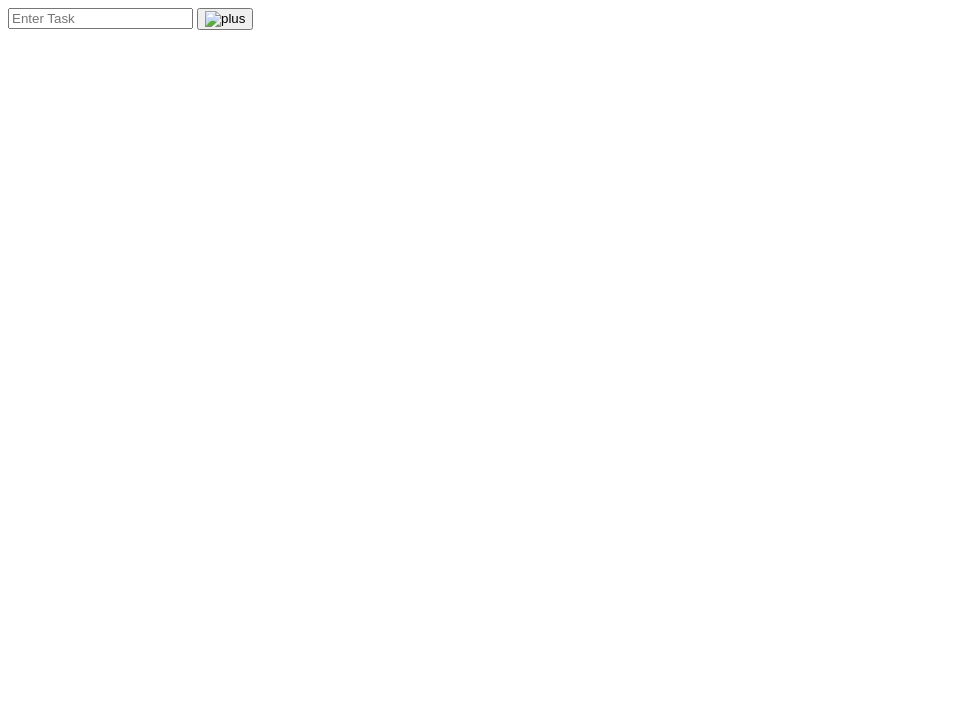
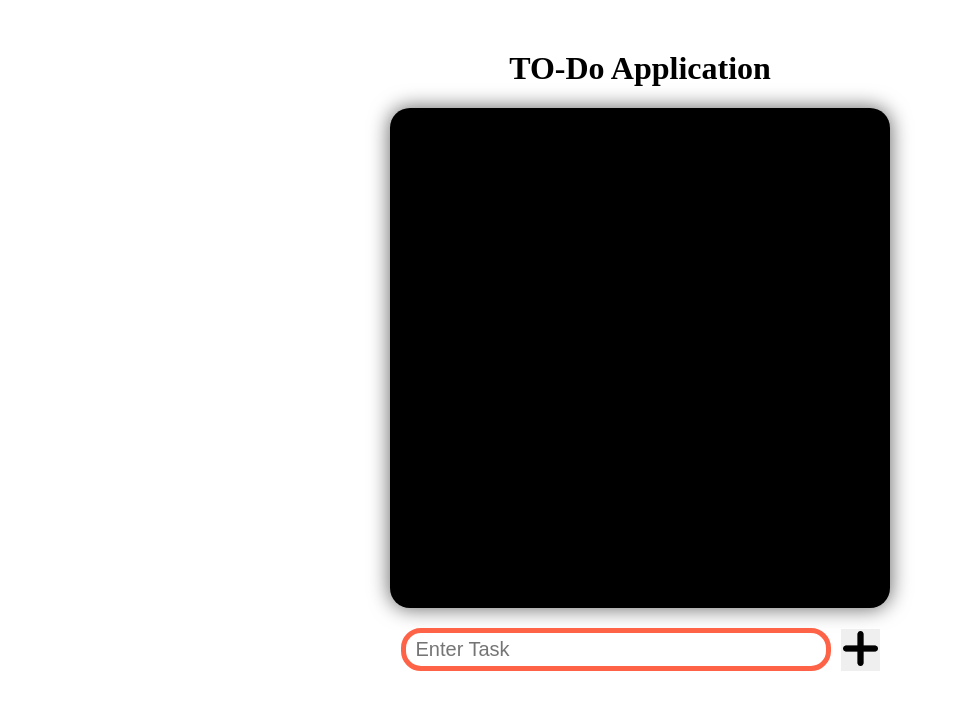
Before and after one commit to OmkarMore01/to-do-list, a plain HTML site: page index.html in a window 1280 px wide. Shown: the whole page, without its empty margins (0-959 px from the left). Drawn offline with Linux system fonts and the light colour scheme.

Commit message:
all style was added

```diff
--- a/index.html
+++ b/index.html
@@ -5,11 +5,78 @@
     <meta charset="UTF-8">
     <meta name="viewport" content="width=device-width, initial-scale=1.0">
     <title> To-Do List </title>
+    <style>
+        .todocontainer {
+            margin: 50px auto;
+        }
+        .heading{
+          text-align: center;
+          margin-top: 50px;
+        }
+        .todolists {
+          margin: 50px auto;
+            width: 500px;
+            height: 500px;
+            background-color: black;
+            margin: 10px auto;
+            border-radius: 20px;
+            font-size: 20px;
+            overflow-y: scroll;
+            box-shadow: 0 0 20px 1px #6c6b6b;
+        }
 
+        .btn {
+            cursor: pointer;
+            border: none;
+            padding: 2px;
+        }
+
+        #items {
+            margin-right: 10px;
+            border-radius: 20px;
+            width: 400px;
+            padding: 5px 10px;
+            font-size: 20px;
+            border: none;
+            border: 5px solid tomato;
+        }
+
+        .input {
+            margin-top: 20px;
+            align-items: center;
+            justify-content: center;
+            display: flex;
+        }
+
+        .inrement-img {
+            height: 35px;
+        }
+
+        .todo {
+            margin: 20px 10px;
+            background-color: cyan;
+            border-radius: 20px;
+            padding: 10px;
+            border: 1px solid black;
+            cursor: pointer;
+        }
+
+        @media screen and (max-width: 768px) {
+            .todolists {
+                width: 80%;
+            }
+
+            #items {
+                width: 50%;
+                text-align: center;
+                margin: 0 auto;
+            }
+        }
+    </style>
 </head>
 
 <body>
-
+    <h1 class="heading">TO-Do Application</h1>
     <div class="todolists" id="lists-container">
 
 
@@ -19,7 +86,7 @@
         <input type="text" id="items" placeholder="Enter Task">
 
         <button class="btn" onclick="add()">
-            <img src="./plus.png" class="inrement-img" alt="plus">
+            <img src="./img/plus.png" class="inrement-img" alt="image not found">
         </button>
     </div>
     <script>
```
Also changed, not shown: img/plus.png (added).
